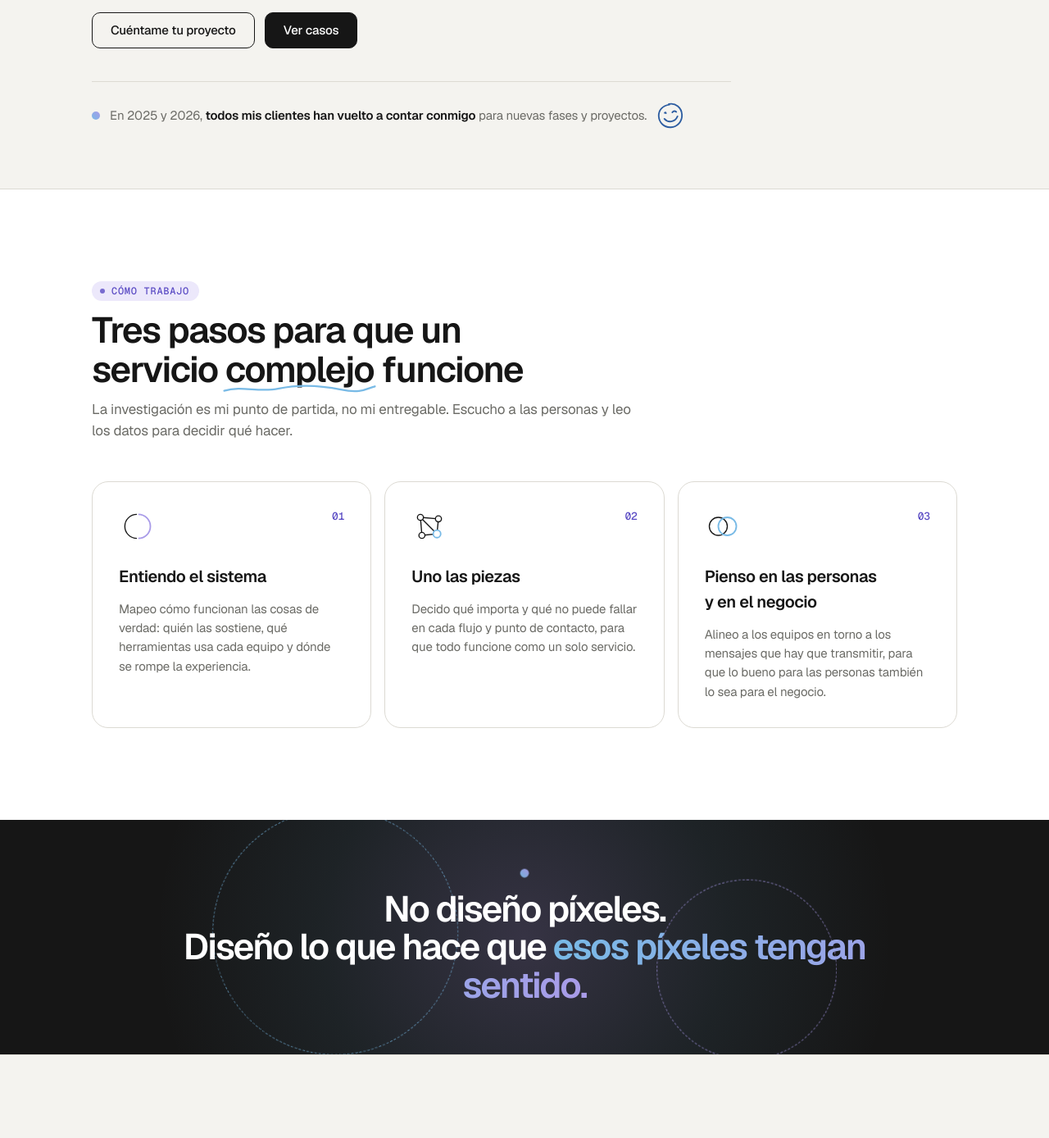
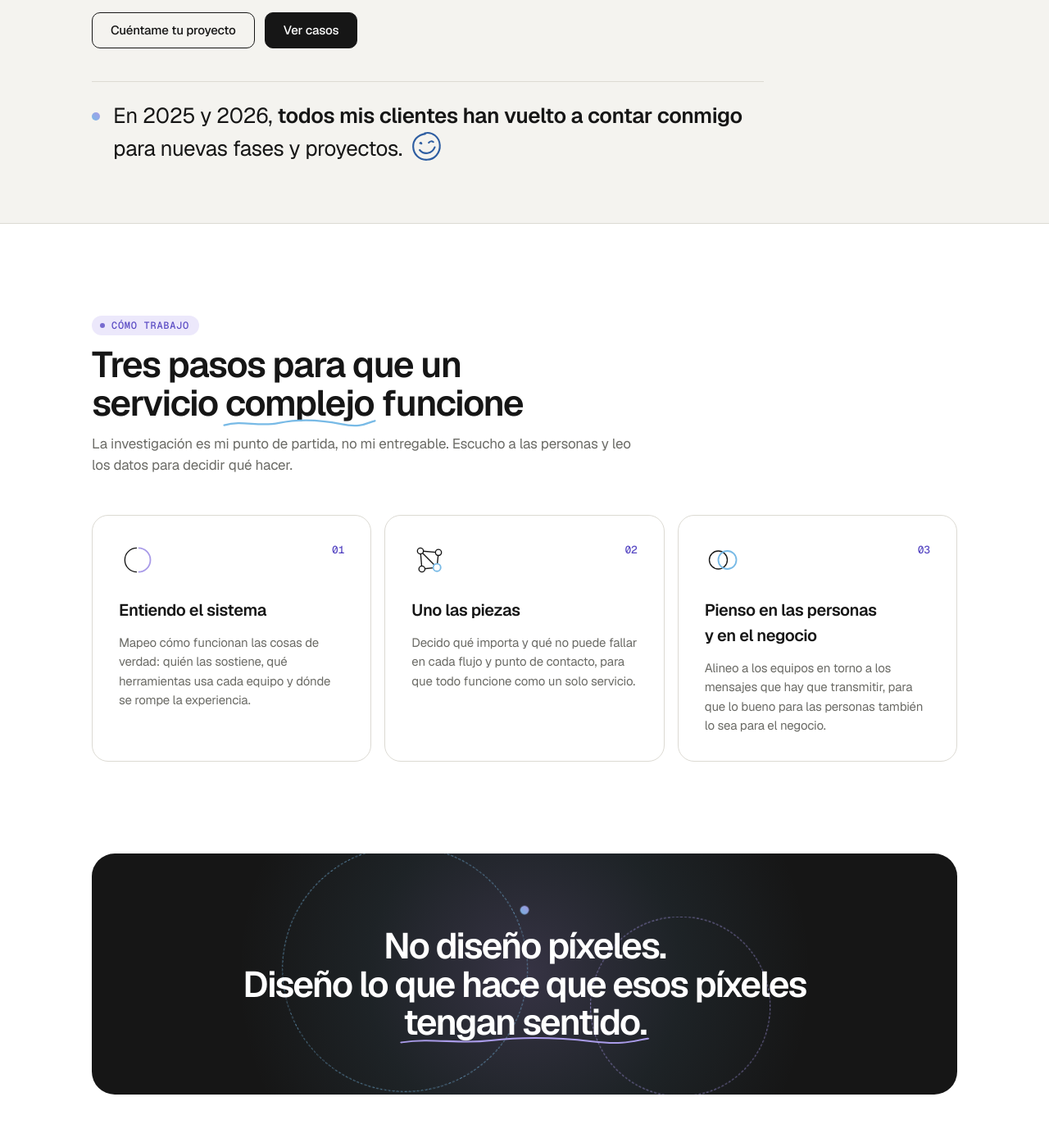
Before and after one commit to Gpunto10/web, a plain HTML site: page index.html in a window 1280 px wide. Shown: the part 660-2048 px from the top of the page at 82% size. Drawn offline with nearby package versions, Linux system fonts and the light colour scheme.

Commit message:
Frase de clientes más grande y banda de enfoque como pieza contenida con subrayado a mano
Co-Authored-By: Claude Opus 5.5 <noreply@anthropic.com>
Claude-Session: https://claude.ai/code/session_01CQViAxg2B9hdx2x9x52D3z

```diff
--- a/index.html
+++ b/index.html
@@ -5,7 +5,7 @@
 <meta name="viewport" content="width=device-width, initial-scale=1, viewport-fit=cover">
 <title>Gema Díez · Service Designer</title>
 <meta name="description" content="Gema Díez, Service Designer estratégica. Hago que lo fragmentado funcione como un solo servicio.">
-<link rel="preconnect" href="https://fonts.googleapis.com"><link rel="preconnect" href="https://fonts.gstatic.com" crossorigin><link rel="stylesheet" href="https://fonts.googleapis.com/css2?family=Caveat:wght@500;600&family=Geist:wght@300;400;500;600;700&family=Geist+Mono:wght@500&display=swap"><link rel="stylesheet" href="styles.css?v=96cae938"><script>if('IntersectionObserver' in window&&!matchMedia('(prefers-reduced-motion: reduce)').matches)document.documentElement.classList.add('anim')</script>
+<link rel="preconnect" href="https://fonts.googleapis.com"><link rel="preconnect" href="https://fonts.gstatic.com" crossorigin><link rel="stylesheet" href="https://fonts.googleapis.com/css2?family=Caveat:wght@500;600&family=Geist:wght@300;400;500;600;700&family=Geist+Mono:wght@500&display=swap"><link rel="stylesheet" href="styles.css?v=9bb42cf2"><script>if('IntersectionObserver' in window&&!matchMedia('(prefers-reduced-motion: reduce)').matches)document.documentElement.classList.add('anim')</script>
 </head>
 <body>
 <header class="nav"><div class="inner">
@@ -30,7 +30,7 @@
   </h1>
   <p class="sub">Hago que lo fragmentado funcione como un solo servicio.</p>
   <div class="ctas"><a class="btn btn-secondary" href="#contacto">Cuéntame tu proyecto</a><a class="btn btn-primary" href="#casos">Ver casos</a></div>
-  <p class="proof"><span class="dot" aria-hidden="true"></span><span>En 2025 y 2026, <b>todos mis clientes han vuelto a contar conmigo</b> para nuevas fases y proyectos.</span><svg class="doodle draw wink" viewBox="0 0 48 48" role="img" aria-label="guiño"><path pathLength="1" d="M24 4 C 36 3, 45 13, 44 25 C 43 37, 33 45, 22 44 C 10 43, 3 33, 4 22 C 5 12, 13 5, 25 5"/><path pathLength="1" d="M15 18 C 16 17, 17 17, 17 19"/><path pathLength="1" d="M28 19 C 30 17, 33 17, 35 19"/><path pathLength="1" d="M13 28 C 18 36, 30 37, 36 27"/></svg></p>
+  <p class="proof"><span class="dot" aria-hidden="true"></span><span>En 2025 y 2026, <b>todos mis clientes han vuelto a contar conmigo</b> para nuevas fases y proyectos. <svg class="doodle draw wink" viewBox="0 0 48 48" role="img" aria-label="guiño"><path pathLength="1" d="M24 4 C 36 3, 45 13, 44 25 C 43 37, 33 45, 22 44 C 10 43, 3 33, 4 22 C 5 12, 13 5, 25 5"/><path pathLength="1" d="M15 18 C 16 17, 17 17, 17 19"/><path pathLength="1" d="M28 19 C 30 17, 33 17, 35 19"/><path pathLength="1" d="M13 28 C 18 36, 30 37, 36 27"/></svg></span></p>
 </div></section>
 
 <section class="band white" id="como-trabajo"><div class="inner">
@@ -42,9 +42,11 @@
   </div>
 </div></section>
 
-<section class="statement" aria-label="Mi enfoque"><span class="roam r1" aria-hidden="true"></span><span class="roam r2" aria-hidden="true"></span><div class="inner">
-  <span class="dot" aria-hidden="true"></span>
-  <p class="reveal">No diseño píxeles.<br>Diseño lo que hace que <span class="glow">esos píxeles tengan sentido.</span></p>
+<section class="statement-wrap" aria-label="Mi enfoque"><div class="inner">
+  <div class="statement reveal"><span class="roam r1" aria-hidden="true"></span><span class="roam r2" aria-hidden="true"></span>
+    <span class="dot" aria-hidden="true"></span>
+    <p>No diseño píxeles.<br>Diseño lo que hace que esos píxeles <span class="hand-u light">tengan sentido.<svg class="doodle draw scribble" viewBox="0 0 300 24" preserveAspectRatio="none" aria-hidden="true"><path pathLength="1" d="M4 16 C 40 6, 70 20, 110 12 S 190 6, 230 14 S 280 12, 296 8"/></svg></span></p>
+  </div>
 </div></section>
 
 <section class="band" id="casos"><div class="inner">
--- a/styles.css
+++ b/styles.css
@@ -406,3 +406,19 @@ body::before{content:"";position:fixed;inset:0 0 auto;height:env(safe-area-inset
 /* término medio: foto redonda mediana, como en la cabecera de cada caso */
 .case .thumb,.case.wide .thumb{width:136px;height:136px;aspect-ratio:1;border-radius:50%;object-position:50% 50%}
 .case:hover .thumb{transform:scale(1.06) rotate(-2deg)}
+/* banda de enfoque: pieza contenida en la página (no un muro a sangre) y subrayado a mano en vez de degradado */
+.statement-wrap{background:var(--white)}
+.statement-wrap .inner{padding-block:0 var(--s8)}
+.statement{border-radius:28px;display:grid;justify-items:center;gap:var(--s4);padding:clamp(40px,5vw,64px) var(--s5)}
+.statement .inner{padding:0}
+.statement p{max-width:24ch;position:relative}
+.hand-u.light{white-space:nowrap}
+.hand-u.light .scribble{color:var(--lav);bottom:-.12em;height:.32em}
+.statement::before{width:min(700px,100%)}
+/* frase de clientes que repiten, con más tamaño */
+.hero .proof{font-size:clamp(19px,1.8vw,22px);color:var(--ink);letter-spacing:-.015em;line-height:1.35;max-width:820px;gap:var(--s4)}
+.hero .proof b{font-weight:600}
+.proof .wink{width:42px;height:42px}
+.hero .proof{align-items:flex-start;font-size:clamp(20px,2.1vw,26px)}
+.hero .proof > .dot{margin-top:.5em}
+.proof .wink{display:inline-block;vertical-align:-.3em;width:1.5em;height:1.5em;margin-left:.15em}
```
Also changed, not shown: caso-diabetes.html (+1 -1 lines), caso-energia.html (+1 -1 lines), caso-farma.html (+1 -1 lines), caso-ia.html (+1 -1 lines), caso-ong.html (+1 -1 lines), 1 other file.
